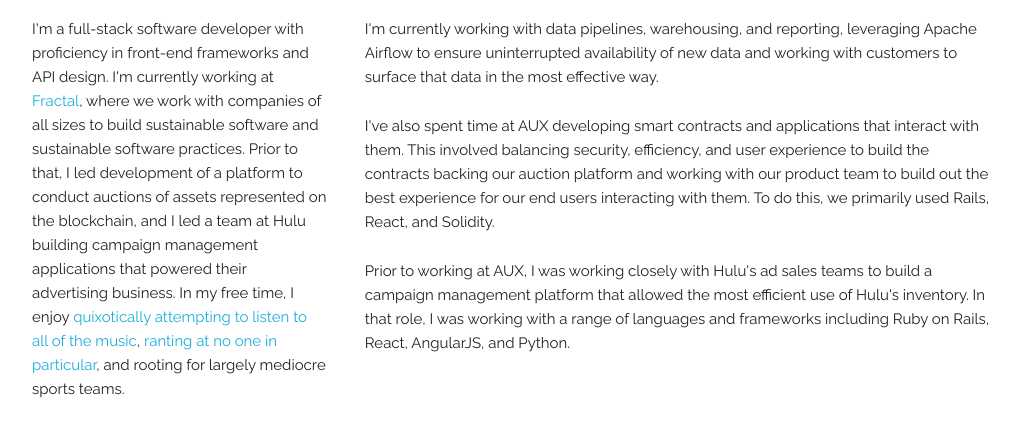
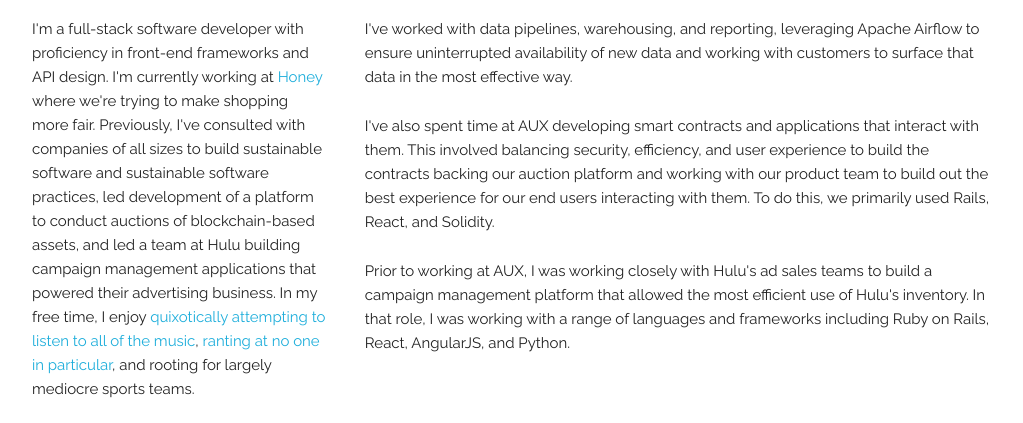
Before and after one commit to ribordy/ribordy.github.io, a plain HTML site: page index.html in a window 1280 px wide. Shown: the part 265-688 px from the top of the page, without its empty margins (128-1151 px from the left). Drawn offline with Linux system fonts and the light colour scheme.

Commit message:
Newest gig

```diff
--- a/index.html
+++ b/index.html
@@ -46,10 +46,10 @@
             <p>
               I'm a full-stack software developer with proficiency in
               front-end frameworks and API design. I'm currently working at
-              <a target="_blank" href="https://thefractalway.com">Fractal</a>,
-              where we work with companies of all sizes to build sustainable software
-              and sustainable software practices. Prior to that, I led development of a
-              platform to conduct auctions of assets represented on the blockchain, and I
+              <a target="_blank" href="joinhoney.com">Honey</a> where we're trying to
+              make shopping more fair. Previously, I've consulted with companies of all
+              sizes to build sustainable software and sustainable software practices,
+              led development of a platform to conduct auctions of blockchain-based assets, and
               led a team at Hulu building campaign management applications
               that powered their advertising business. In my free time, I
               enjoy <a target="_blank" href="https://www.last.fm/user/kdribordy">
@@ -63,7 +63,7 @@
         <div class="two-thirds column">
           <h4>Work</h4>
           <p>
-            I'm currently working with data pipelines, warehousing, and reporting,
+            I've worked with data pipelines, warehousing, and reporting,
             leveraging Apache Airflow to ensure uninterrupted availability of new
             data and working with customers to surface that data in the most effective way.
           <p>
```
Also changed, not shown: images/me.jpg.
